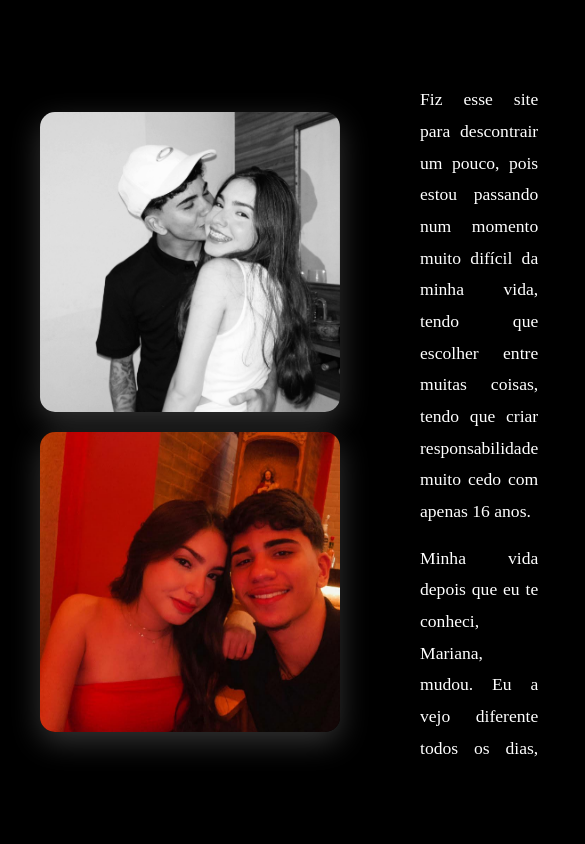
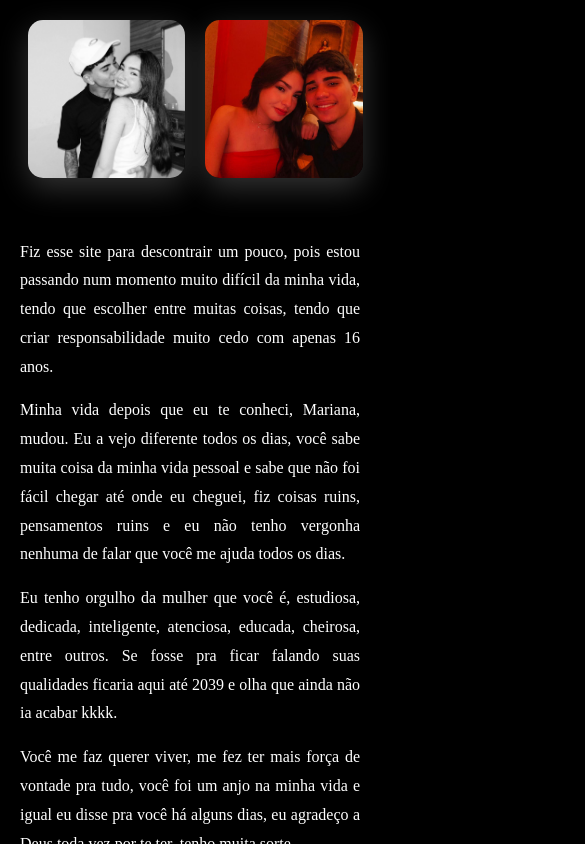
Before and after one commit to mystickk7z/site-mariana, a plain HTML site: page final.html in a window 390 px wide. Both pictures are taken after a click on the button "▶ Clique aqui". Shown: the top 844 px of the page, 585 px wide, since content can reach past the window. Drawn offline with Linux system fonts and the light colour scheme.

Commit message:
adaptar para celular

```diff
--- a/final.html
+++ b/final.html
@@ -175,6 +175,41 @@
             from { opacity: 0; }
             to { opacity: 1; }
         }
+
+        @media (max-width: 768px) {
+            .conteudo {
+                flex-direction: column;
+                padding: 20px;
+                overflow-y: auto;
+            }
+
+            .coluna-fotos {
+                flex-direction: row;
+                width: 100%;
+                justify-content: center;
+            }
+
+            .foto {
+                width: 45%;
+                height: auto;
+                aspect-ratio: 1;
+            }
+
+            .centro {
+                padding: 20px 0;
+                width: 100%;
+            }
+
+            .texto {
+                font-size: 1em;
+                max-height: none;
+            }
+
+            .mensagem-final-final {
+                font-size: 1.5em;
+                padding: 20px;
+            }
+        }
     </style>
 </head>
 <body>
```
